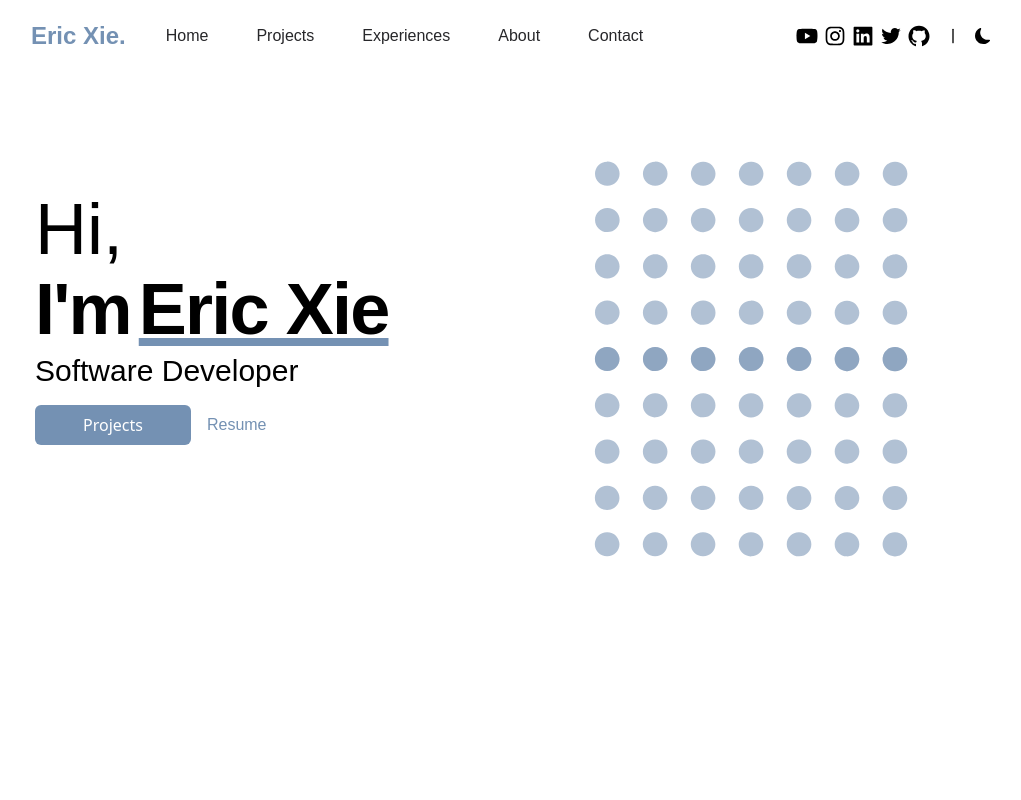
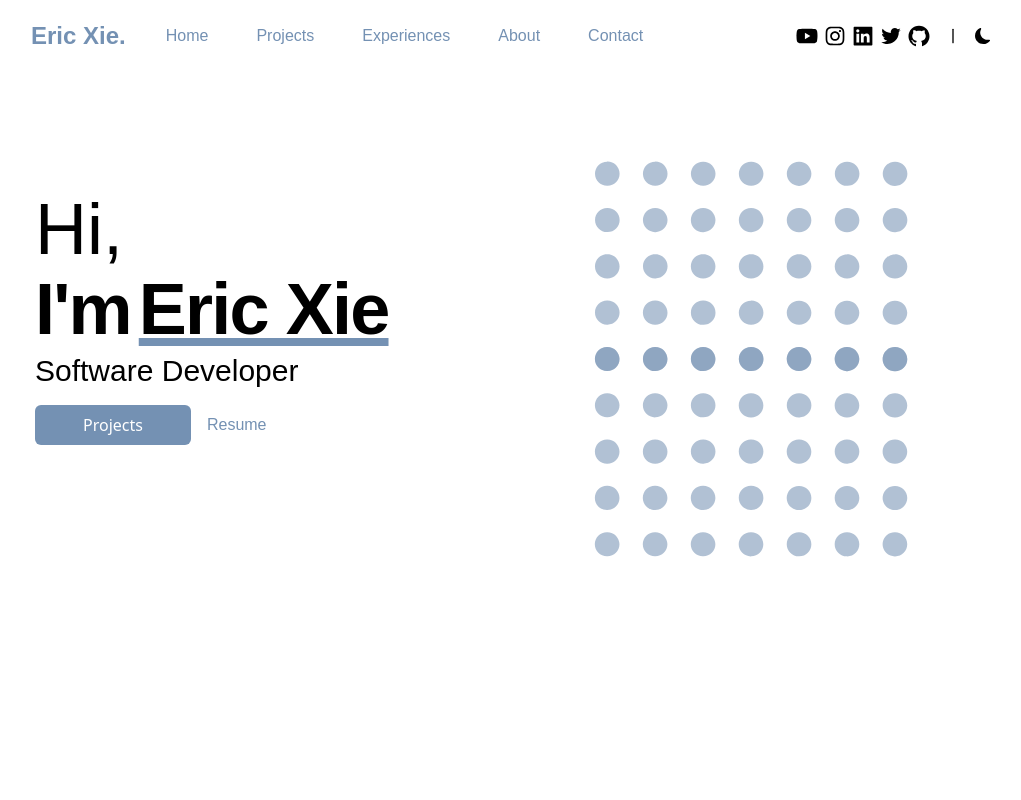
Before and after one commit to ericcxie/personal-website, a Next.js app: page / in a window 1280 px wide. Shown: the top 800 px of the page, without its empty margins (129-1150 px from the left). Built offline with nearby package versions, Linux system fonts and the light colour scheme.

Commit message:
Update font class

```diff
--- a/components/navigation/navbar.js
+++ b/components/navigation/navbar.js
@@ -19,20 +19,20 @@ export default function NavBar(props) {
           <h1 className='text-2xl lg:text-2xl font-poppins font-bold text-theme cursor-pointer'>Eric Xie.</h1>
         </button>
 
-        <ul className='hidden font-medium lg:flex flex-1 justify-start items-center pl-10 text-zinc-800 text-md gap-3 lg:gap-6 xl:gap-12 dark:text-white'>
-              <li className='cursor-pointer font-poppins hover:text-theme'>
+        <ul className='hidden font-medium lg:flex flex-1 justify-start items-center pl-10 text-theme text-md gap-3 lg:gap-6 xl:gap-12 dark:text-white'>
+              <li className='cursor-pointer font-jakarta-sans hover:text-theme'>
                 <ScrollLink to="home" spy={true} smooth={true} offset={-20} duration={700}>Home</ScrollLink>
                 </li>
-              <li className='cursor-pointer font-poppins hover:text-theme'>
+              <li className='cursor-pointer font-jakarta-sans hover:text-theme'>
                 <ScrollLink to="projects" spy={true} smooth={true} offset={-20} duration={700}>Projects</ScrollLink>
                 </li>
-              <li className='cursor-pointer font-poppins hover:text-theme'>
+              <li className='cursor-pointer font-jakarta-sans hover:text-theme'>
                 <ScrollLink to="experiences" spy={true} smooth={true} offset={-60} duration={700} >Experiences</ScrollLink>
                 </li>
-              <li className='cursor-pointer font-poppins hover:text-theme'>
+              <li className='cursor-pointer font-jakarta-sans hover:text-theme'>
                 <ScrollLink to="about" spy={true} smooth={true} offset={-60} duration={700}>About</ScrollLink>
                 </li>
-              <li className='cursor-pointer font-poppins hover:text-theme'>
+              <li className='cursor-pointer font-jakarta-sans hover:text-theme'>
                 <ScrollLink to="contact" spy={true} smooth={true} offset={-60} duration={700}>Contact</ScrollLink>
               </li>
             </ul>
--- a/pages/projects/amafind.js
+++ b/pages/projects/amafind.js
@@ -3,10 +3,6 @@ import Footer from '../../components/navigation/footer';
 
 export default function amafind() {
     return (
-      <main>
-        <h1>
-            hello
-        </h1>
-      </main>
+      <main></main>
     );
 }
--- a/tailwind.config.js
+++ b/tailwind.config.js
@@ -8,7 +8,8 @@ module.exports = {
   theme: {
          extend: {
               fontFamily: {
-                     'poppins': ['Poppins', 'sans-serif']
+                     'poppins': ['Poppins', 'sans-serif'],
+                     'jakarta-sans': ['Jakarta Sans', 'sans-serif'],
               },
 
               colors: {
```
